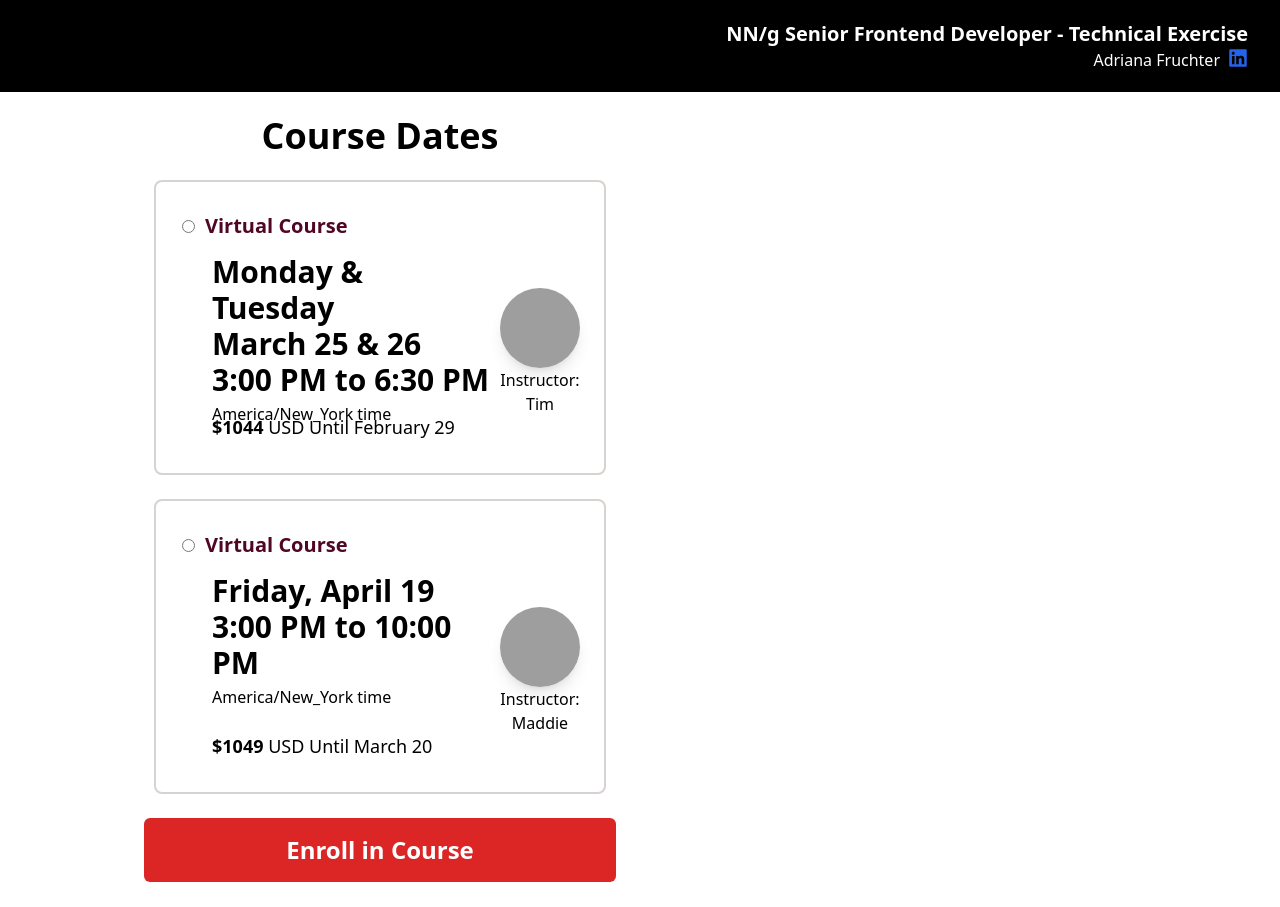
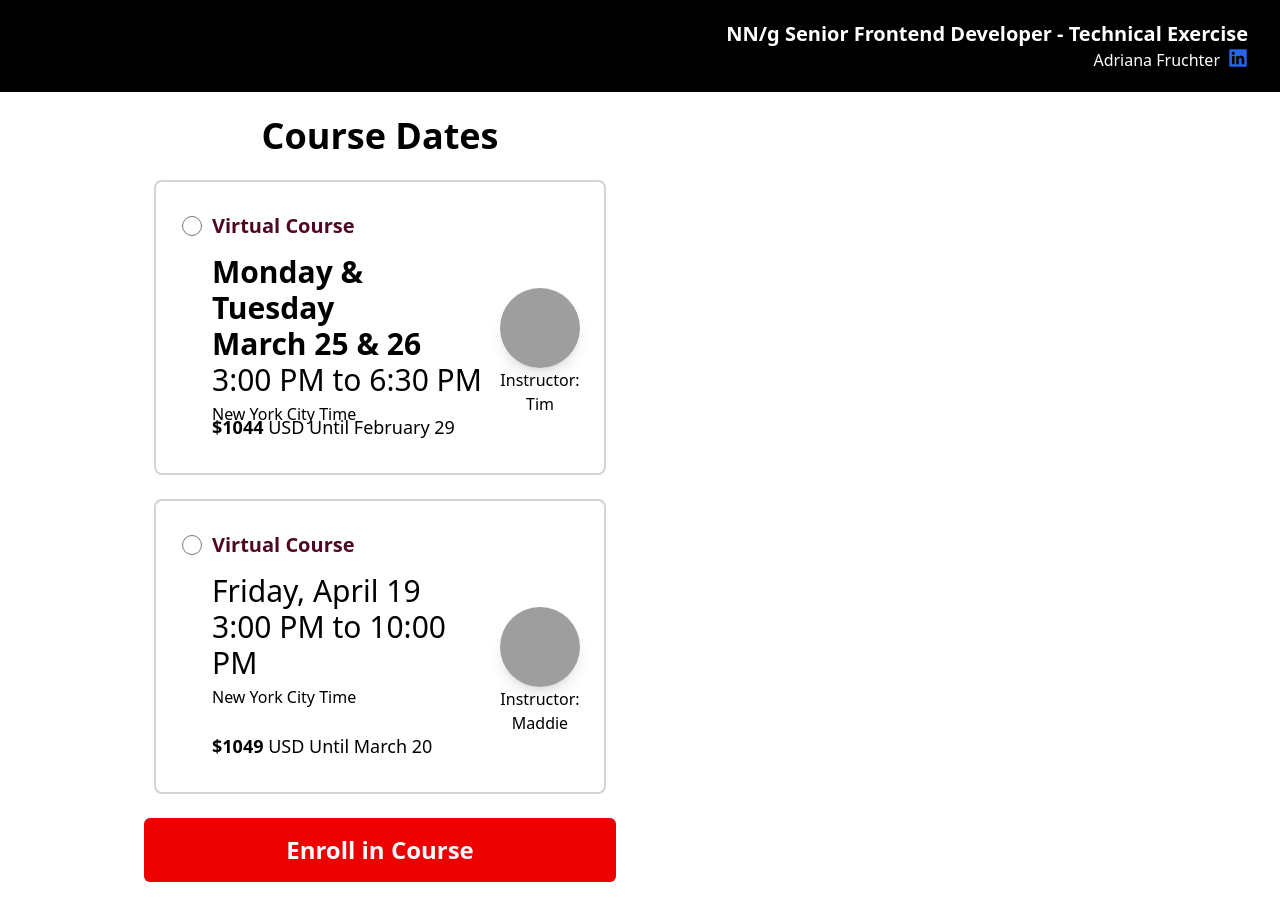
Before and after one commit to webdevNYC/NN-g-Technical-Exercise, a Next.js app: page /course/101 in a window 1280 px wide. Shown: the top 907 px of the page. Built offline with nearby package versions, Linux system fonts and the light colour scheme; grey boxes are pictures that could not be loaded.

Commit message:
Added Custom Colors and Styling

```diff
--- a/components/CourseCard.tsx
+++ b/components/CourseCard.tsx
@@ -7,20 +7,19 @@
   onChange: (event: React.ChangeEvent<HTMLInputElement>) => void;
 }
 const CourseCard: React.FC<CourseCardProps> = ({ course, onChange }) => {
-
   return (
-    <div className='px-6 py-8 bg-white rounded-lg border-2 border-stone-300 flex flex-col justify-start items-start gap-4'>
+    <div className='px-6 py-8 bg-white rounded-lg border-2 border-stone-300 flex flex-col justify-start items-start gap-4 hover:border-primary-20 focus:border-blue-50'>
       <div className='h-6 justify-start items-center gap-2 inline-flex'>
         <div className='p-0.5 rounded-lg flex items-center gap-2.5'>
-
-          <div className="flex items-center">
+          <div className='flex items-center'>
             <input
-              type="radio"
-              name="courseSelection"
+              type='radio'
+              name='courseSelection'
               value={course.id}
               id={`course-${course.id}`}
-              className="form-radio rounded text-sky-600"
-              onChange={onChange} // Apply the onChange handler to the radio input
+              className='form-radio text-blue-50 border-2 border-blue-50 focus:ring-blue-50'
+              onChange={onChange}
+              style={{ width: "20px", height: "20px" }} // Adjust size directly
             />
           </div>
         </div>
@@ -30,10 +29,15 @@
         <div className='flex-1'>
           <div className='w-80 pl-8 pr-2 flex-col justify-start items-start gap-4 inline-flex'>
             <div className='self-stretch h-36 flex-col justify-start items-start gap-1 flex'>
-              <div className="self-stretch text-black text-3xl font-bold font-['Source Sans Pro'] leading-9">
+              <div className='self-stretch text-black text-3xl leading-9'>
                 {formatClassSchedule(course.dates)}
               </div>
-              <div>{course.location.timezone} time</div>
+              <div>
+                {course.location.timezone === "America/New_York"
+                  ? "New York City"
+                  : course.location.timezone}{" "}
+                Time
+              </div>
             </div>
             <div className='text-lg leading-normal'>
               <strong>${course.pricing.amount}</strong>{" "}
--- a/components/CourseOptions.tsx
+++ b/components/CourseOptions.tsx
@@ -1,7 +1,6 @@
 import React, { useState } from "react";
 import { CourseCardType } from "../interfaces";
 import CourseCard from "./CourseCard";
-import { BookmarkIcon } from "../utils/icons";
 import FavoriteButton from "./FavoriteButton";
 type CourseOptionsProps = {
   courseId: number;
@@ -9,12 +8,12 @@
 };
 
 const CourseOptions: React.FC<CourseOptionsProps> = ({ courseId, items }) => {
-  const [selectedCourse, setSelectedCourse] = useState('');
+  const [selectedCourse, setSelectedCourse] = useState("");
 
   const handleSubmit = (event: React.FormEvent<HTMLFormElement>) => {
     event.preventDefault();
-    const alertMsg = `Enrolled in Course Id: ${courseId} at the Class Id: ${selectedCourse}`
-    alert(alertMsg)
+    const alertMsg = `Enrolled in Course Id: ${courseId} at the Class Id: ${selectedCourse}`;
+    alert(alertMsg);
     // Further processing like an API call to enroll in the course
   };
 
@@ -23,21 +22,23 @@
   };
 
   return (
-    <div>
-      <form onSubmit={handleSubmit} className='w-[536px] px-8 py-6 bg-white rounded-2xl flex flex-col justify-center items-center gap-6'>
-        <div className='text-black text-4xl font-semibold leading-10'>
+    <div className="w-[536px] px-8 py-6 flex flex-col justify-center items-center">
+      <form
+        onSubmit={handleSubmit}
+        className='self-stretch bg-white rounded-2xl flex flex-col justify-center items-center gap-6'>
+        <div className='text-4xl font-semibold leading-10'>
           Course Dates
         </div>
         {items.map((item, index) => (
           <CourseCard course={item} key={index} onChange={handleRadioChange} />
         ))}
-        <button type="submit" className='self-stretch px-4 py-2 bg-red-600 rounded-md justify-center items-center gap-2.5 inline-flex text-center text-white text-2xl font-bold font-["Source Sans Pro"] leading-loose'>
+        <button
+          type='submit'
+          className='self-stretch py-2 text-slate-50 bg-primary-60 rounded-md justify-center items-center gap-2.5 inline-flex text-center text-2xl font-bold  leading-loose focus:bg-primary-40 focus:border focus:border-primary-20 hover:bg-primary-40'>
           Enroll in Course
         </button>
-
       </form>
       <FavoriteButton courseId={courseId} />
-
     </div>
   );
 };
--- a/components/FavoriteButton.tsx
+++ b/components/FavoriteButton.tsx
@@ -1,5 +1,5 @@
-import React, { useState, useEffect } from 'react';
-import { BookmarkIcon } from '../utils/icons';
+import React, { useState, useEffect } from "react";
+import { BookmarkIcon } from "../utils/icons";
 
 interface FavoriteButtonProps {
     courseId: number;
@@ -30,9 +30,9 @@
             //Force to toggle for the prototype
             let updatedSavedCourses;
             if (savedCourses.length > 0) {
-                updatedSavedCourses = []//await response.json();
+                updatedSavedCourses = []; //await response.json();
             } else {
-                updatedSavedCourses = [101]
+                updatedSavedCourses = [101];
             }
             setSavedCourses(updatedSavedCourses);
         } catch (error) {
@@ -43,10 +43,15 @@
     const isSaved = savedCourses.includes(courseId);
 
     return (
-        <div className=' w-[536px] px-8 py-6 rounded-md justify-center items-center gap-2 inline-flex text-sky-600 '>
-            <div className='w-7 h-7 relative'> <BookmarkIcon /></div>
-            <button onClick={handleToggleSave} className="text-lg font-semibold leading-normal">
-                {isSaved ? 'Remove from Favorites' : 'Save Course'}
+        <div className='py-6 gap-2 inline-flex text-blue-50 hover:text-black '>
+            <div className='w-7 h-7 relative'>
+                {" "}
+                <BookmarkIcon />
+            </div>
+            <button
+                onClick={handleToggleSave}
+                className='text-lg font-semibold leading-normal'>
+                {isSaved ? "Remove from Favorites" : "Save Course"}
             </button>
         </div>
     );
--- a/tailwind.config.js
+++ b/tailwind.config.js
@@ -1,10 +1,19 @@
 /** @type {import('tailwindcss').Config} */
 module.exports = {
   content: ["./app/**/*.{js,ts,jsx,tsx,mdx}",
-  "./pages/**/*.{js,ts,jsx,tsx,mdx}",
-  "./components/**/*.{js,ts,jsx,tsx,mdx}"],
+    "./pages/**/*.{js,ts,jsx,tsx,mdx}",
+    "./components/**/*.{js,ts,jsx,tsx,mdx}"],
   theme: {
-    extend: {},
+    extend: {
+      colors: {
+        'primary-20': '#4D0001',
+        'primary-30': '#600C20',
+        'primary-40': '#A61518',
+        'primary-60': '#ED0000',
+        'blue-50': '#0073DD'
+      },
+    },
+
   },
   plugins: [],
 }
```
